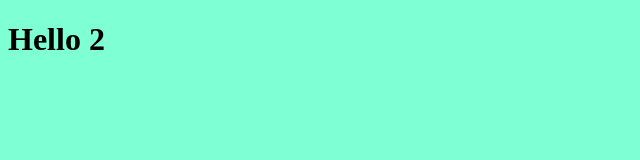
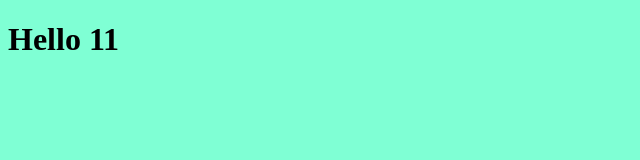
Before and after one commit to tuferd19/project1, a plain HTML site: page index.html in a window 1280 px wide. Shown: the full height of the page, 0-640 px from the left. Drawn offline with Linux system fonts and the light colour scheme.

Commit message:
edit content

```diff
--- a/index.html
+++ b/index.html
@@ -8,6 +8,6 @@
 </head>
 <body>
     <link rel="stylesheet" href="style.css">
-    <h1>Hello 2</h1>
+    <h1>Hello 11</h1>
 </body>
 </html>
```
